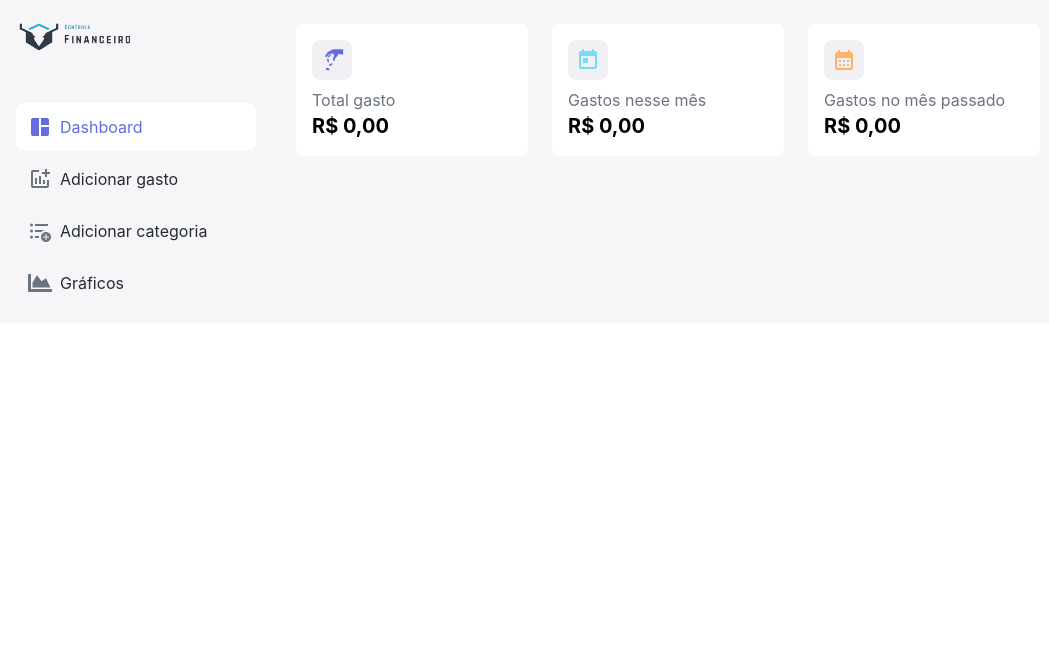
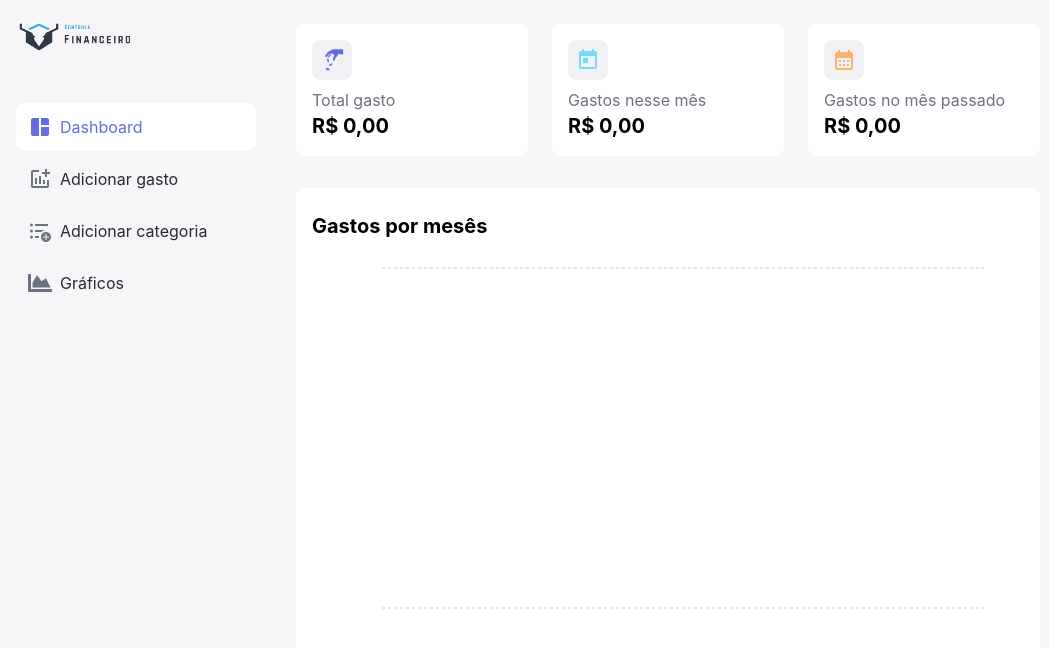
Before and after one commit to ThalesTrombim/dash-budget, a React (Vite) app: page / in a window 1280 px wide. Shown: the top 648 px of the page, without its empty margins (0-1049 px from the left). Built offline with nearby package versions, Linux system fonts and the light colour scheme; no server answers; the database is empty.

Commit message:
feat: add new line chart

```diff
--- a/src/App.css
+++ b/src/App.css
@@ -42,7 +42,8 @@
 
 .app-container {
   display: flex;
-  /* height: 100vh; */
+  /* height: 100dvh; */
+  height: 100%;
   background-color: #f7f5f5;
 
   width: 100vw;
--- a/src/App.tsx
+++ b/src/App.tsx
@@ -38,7 +38,7 @@ function App() {
   return (
     <BrowserRouter>
       <SuccessModalProvider>
-        <div className='app-container' >
+        <div className='flex w-full h-dvh bg-[#f7f7f7]' >
           <SideMenu />
           <Router />
         </div>
--- a/src/components/LineChart/index.tsx
+++ b/src/components/LineChart/index.tsx
@@ -1,41 +1,53 @@
-import { LineChart, Line, XAxis, YAxis, CartesianGrid, Tooltip, Legend, ResponsiveContainer } from 'recharts';
+import { XAxis, YAxis, CartesianGrid, Tooltip, ResponsiveContainer, Area, AreaChart } from 'recharts';
 import { useCategory } from '../../hooks/useCategories';
 import { useExpenses } from '../../hooks/useExpenses';
+import { convertNumberToBRL } from '../../utils/monetary';
 
 function LineChartComponent() {
-
   const { groupAndSumByMonthAndYear } = useCategory();
   const { expenses } = useExpenses();
 
   const chartData = Object.values(groupAndSumByMonthAndYear(expenses));
 
   return (
-    <div style={{display: 'flex', flexDirection: 'column', height: '100%'}}>
-      <div style={{ color: 'blue'}}>
-         <h3>Testing</h3>
+    <div className='bg-white p-4 rounded-lg'>
+      <div className='py-2 text-start text-xl font-bold'>
+        <h3>Gastos por mesês</h3>
       </div>
-    <div style={{ flexGrow: 1}} >
-
+      <div style={{ height: '400px'}} >
         <ResponsiveContainer width={"100%"} height={"100%"}>
-      <LineChart
+          <AreaChart
             width={500}
-        height={300}
+            height={400}
             data={chartData}
             margin={{
-          top: 5,
-          right: 30,
-          left: 20,
-          bottom: 5,
+              top: 20,
+              right: 40,
+              left: 10,
+              bottom: 10,
             }}
           >
-        {/* <CartesianGrid strokeDasharray="3 3" /> */}
+            <defs>
+              <linearGradient id="colorValue" x1="0" y1="0" x2="0" y2="1">
+                <stop offset="5%" stopColor="#8884d8" stopOpacity={0.8} />
+                <stop offset="95%" stopColor="#8884d8" stopOpacity={0} />
+              </linearGradient>
+            </defs>
+
+            <CartesianGrid strokeDasharray="3 3" horizontal vertical={false} />
             <XAxis dataKey="month" />
             <YAxis />
-        <Tooltip labelFormatter={(label) => `Data: ${label}`} labelStyle={{color: "#000"}}  formatter={(value) => [value, "Valor gasto"]} />
 
-        <Legend iconSize={0} payload={[{value: 'Gastos', type: 'diamond', color: "#82ca9d" }]} />
-        <Line type="monotone" dataKey="totalAmount" stroke="#82ca9d" />
-      </LineChart>
+            <Tooltip labelFormatter={(label) => `Data: ${label}`} labelStyle={{color: "#000"}}  formatter={(value) => [convertNumberToBRL(value as number), "Valor gasto"]} />
+
+            <Area
+              type="monotone"
+              dataKey="totalAmount"
+              stroke="#6369e0"
+              fill="url(#colorValue)"
+              activeDot={{ r: 8, fill: '#8884d8', stroke: '#f7f7ff', strokeWidth: 6 }}
+            />
+          </AreaChart>
         </ResponsiveContainer>
       </div>
     </div>
--- a/src/pages/home/index.tsx
+++ b/src/pages/home/index.tsx
@@ -47,6 +47,9 @@ async function getExpenses() {
 
     <div className="p-6">
       <TotalsArea />
+      <div className="mt-8">
+        <LineChartComponent />
+      </div>
     </div>
   )
 }
```
Lines whose indentation alone changed are shown as unchanged.
